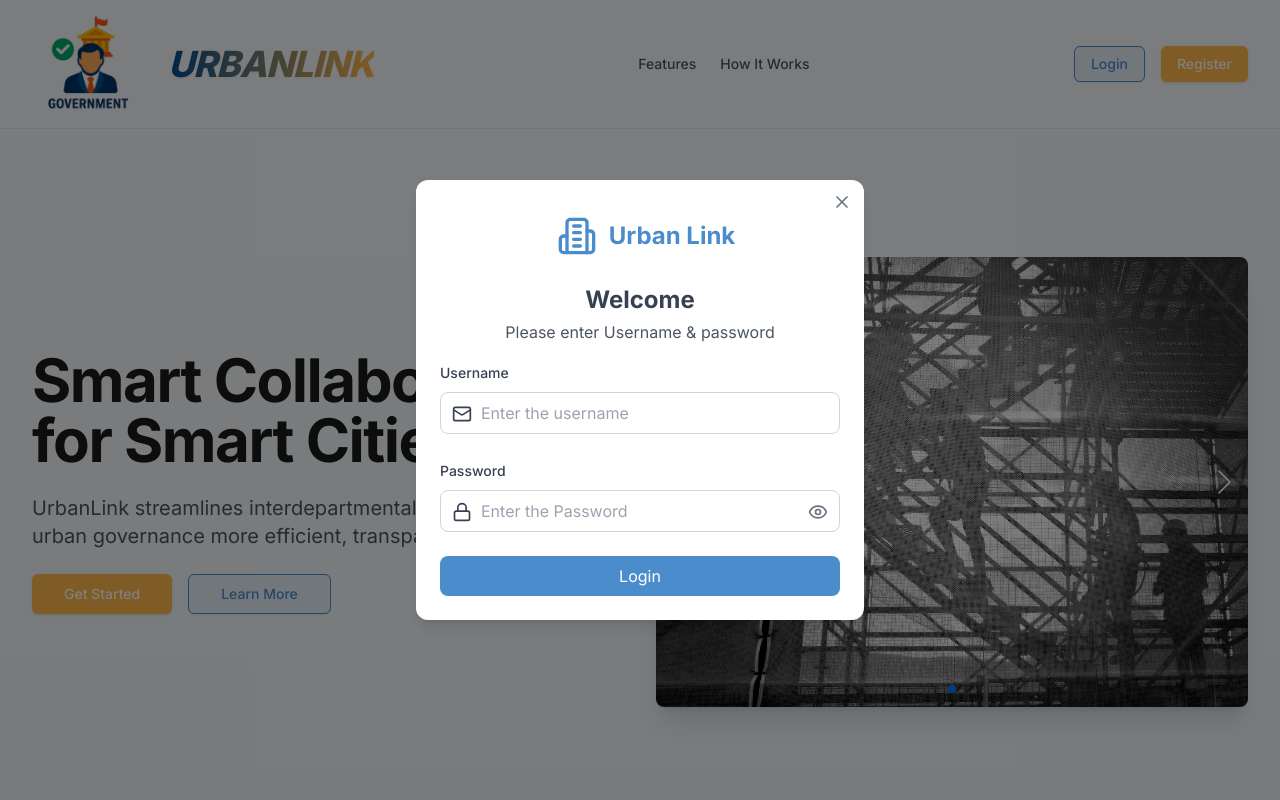
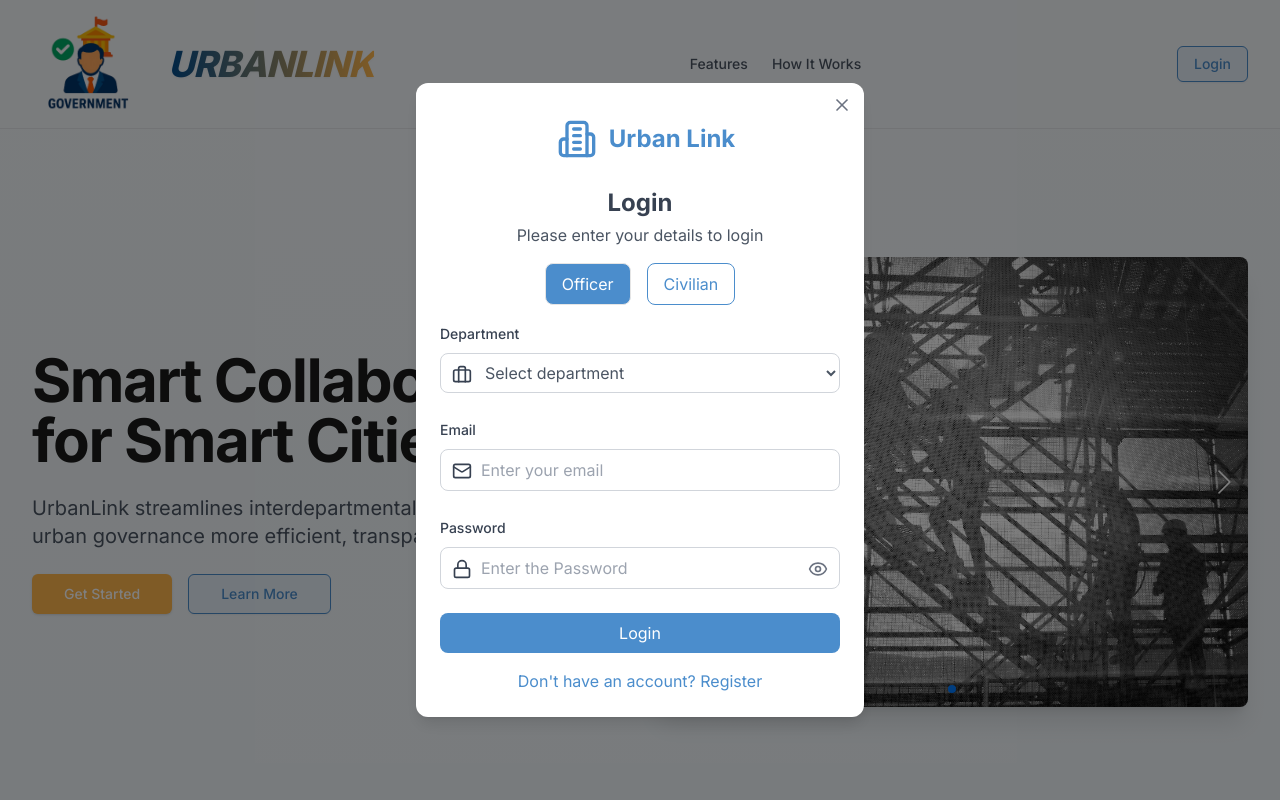
Before and after one commit to Tejasvi5504/Urban-link, a Next.js app: page / in a window 1280 px wide. Both pictures are taken after a click on the link "Login". Shown: the top 800 px of the page. Built offline with nearby package versions, Linux system fonts and the light colour scheme.

Commit message:
changed the login page

```diff
--- a/src/app/page.js
+++ b/src/app/page.js
@@ -65,9 +65,7 @@ export default function LandingPage() {
             <Button asChild variant="outline" className="border-[#4B8DCC] text-[#4B8DCC] bg-[#E6F0F9] hover:bg-[#4B8DCC] hover:text-white" onClick={() => setIsLoginModalHidden(false)}>
               <Link href="#">Login</Link>
             </Button>
-            <Button asChild className="bg-[#FFB74D] hover:bg-[#FFB74D]/90 text-white">
-              <Link href="/register">Register</Link>
-            </Button>
+
           </div>
 
           {/* Mobile Menu Button */}
--- a/src/components/LoginModal.jsx
+++ b/src/components/LoginModal.jsx
@@ -2,10 +2,27 @@
 
 import { useState } from "react"
 import { useRouter } from "next/navigation"
-import { Mail, Lock, Building2, Eye, EyeOff, X } from "lucide-react"
+import { Mail, Lock, Building2, Eye, EyeOff, X, Briefcase, User } from "lucide-react"
+
+const departments = [
+  "Water Supply",
+  "Sanitation",
+  "Public Works",
+  "Electricity",
+  "Transport",
+  "Health",
+  "Education",
+  "Fire Department",
+  "Police",
+  "Parks & Recreation"
+]
 
 export default function LoginModal({ isHidden, setIsHidden }) {
-  const [username, setUsername] = useState("")
+  const [isLogin, setIsLogin] = useState(true)
+  const [userType, setUserType] = useState("officer") // "officer" or "civilian"
+  const [department, setDepartment] = useState("")
+  const [email, setEmail] = useState("")
+  const [userId, setUserId] = useState("")
   const [password, setPassword] = useState("")
   const [showPassword, setShowPassword] = useState(false)
   const [error, setError] = useState("")
@@ -15,8 +32,9 @@ export default function LoginModal({ isHidden, setIsHidden }) {
 
   const handleClose = () => {
     setIsHidden(true)
-    // Reset form state when closing
-    setUsername("")
+    setDepartment("")
+    setEmail("")
+    setUserId("")
     setPassword("")
     setError("")
   }
@@ -25,20 +43,53 @@ export default function LoginModal({ isHidden, setIsHidden }) {
     e.preventDefault()
     setIsLoading(true)
     setError("")
-
     try {
-      // Check credentials immediately
-      if (username === "officer" && password === "urban123") {
-        // Hide modal and redirect in sequence
+      if (userType === "officer") {
+        // Replace with your real officer authentication logic
+        if (email === "officer@gmail.com" && password === "1234" && department === "Water Supply") {
           setIsHidden(true)
-        // Use push to maintain navigation history
           router.push("/dashboard")
         } else {
-        setError("Invalid username or password.")
+          setError("All officer fields are required.")
+        }
+      } else {
+        // Civilian login
+        if (userId && password) {
+          setIsHidden(true)
+          router.push("/dashboard")
+        } else {
+          setError("User ID and password are required.")
+        }
       }
     } catch (err) {
-      console.error("Login failed:", err)
       setError("Something went wrong. Try again.")
+    } finally {
+      setIsLoading(false)
+    }
+  }
+
+  const handleRegister = async (e) => {
+    e.preventDefault()
+    setIsLoading(true)
+    setError("")
+    try {
+      if (userType === "officer") {
+        if (department && email && password) {
+          setIsHidden(true)
+          router.push("/dashboard")
+        } else {
+          setError("All officer fields are required.")
+        }
+      } else {
+        if (userId && password) {
+          setIsHidden(true)
+          router.push("/dashboard")
+        } else {
+          setError("User ID and password are required.")
+        }
+      }
+    } catch (err) {
+      setError("Registration failed. Try again.")
     } finally {
       setIsLoading(false)
     }
@@ -69,29 +120,88 @@ export default function LoginModal({ isHidden, setIsHidden }) {
             </div>
           </div>
 
+
           {/* Header */}
           <div className="text-center mb-4">
-            <h2 className="text-2xl font-bold text-gray-700 mb-1">Welcome</h2>
-            <p className="text-gray-600">Please enter Username & password</p>
+            <h2 className="text-2xl font-bold text-gray-700 mb-1">
+              {isLogin ? "Login" : "Register"}
+            </h2>
+            <p className="text-gray-600">
+              {isLogin ? "Please enter your details to login" : "Fill in the details to register"}
+            </p>
           </div>
 
-          {/* Login Form */}
-          <form onSubmit={handleLogin} className="space-y-6">
+           {/* User Type Toggle */}
+          <div className="flex justify-center mb-4 gap-4">
+            <button
+              className={`px-4 py-2 rounded-lg border ${userType === "officer" ? "bg-[#4B8DCC] text-white" : "bg-white text-[#4B8DCC] border-[#4B8DCC]"}`}
+              onClick={() => { setUserType("officer"); setError(""); }}
+              type="button"
+            >
+              Officer
+            </button>
+            <button
+              className={`px-4 py-2 rounded-lg border ${userType === "civilian" ? "bg-[#4B8DCC] text-white" : "bg-white text-[#4B8DCC] border-[#4B8DCC]"}`}
+              onClick={() => { setUserType("civilian"); setError(""); }}
+              type="button"
+            >
+              Civilian
+            </button>
+          </div>
+
+
+          {/* Login/Register Form */}
+          <form onSubmit={isLogin ? handleLogin : handleRegister} className="space-y-6">
+            {userType === "officer" && (
               <div className="space-y-2">
-              <label className="text-sm font-medium text-gray-700">Username</label>
+                <label className="text-sm font-medium text-gray-700">Department</label>
+                <div className="relative">
+                  <Briefcase className="w-5 h-5 text-gray-700 absolute left-3 top-3" />
+                  <select
+                    value={department}
+                    onChange={(e) => setDepartment(e.target.value)}
+                    className="w-full pl-10 pr-4 py-2 border border-gray-300 rounded-lg text-gray-600 bg-white/90 focus:ring-2 focus:ring-[#004B8D] focus:border-[#004B8D]"
+                    required
+                  >
+                    <option value="">Select department</option>
+                    {departments.map((dept) => (
+                      <option key={dept} value={dept}>{dept}</option>
+                    ))}
+                  </select>
+                </div>
+              </div>
+            )}
+            {userType === "officer" ? (
+              <div className="space-y-2">
+                <label className="text-sm font-medium text-gray-700">Email</label>
                 <div className="relative">
                   <Mail className="w-5 h-5 text-gray-700 absolute left-3 top-3" />
                   <input
-                  type="text"
-                  value={username}
-                  onChange={(e) => setUsername(e.target.value)}
+                    type="email"
+                    value={email}
+                    onChange={(e) => setEmail(e.target.value)}
                     className="w-full pl-10 pr-4 py-2 border border-gray-300 rounded-lg text-gray-600 bg-white/90 focus:ring-2 focus:ring-[#004B8D] focus:border-[#004B8D] placeholder:text-gray-400"
-                  placeholder="Enter the username"
+                    placeholder="Enter your email"
                     required
                   />
                 </div>
               </div>
-
+            ) : (
+              <div className="space-y-2">
+                <label className="text-sm font-medium text-gray-700">User ID</label>
+                <div className="relative">
+                  <User className="w-5 h-5 text-gray-700 absolute left-3 top-3" />
+                  <input
+                    type="text"
+                    value={userId}
+                    onChange={(e) => setUserId(e.target.value)}
+                    className="w-full pl-10 pr-4 py-2 border border-gray-300 rounded-lg text-gray-600 bg-white/90 focus:ring-2 focus:ring-[#004B8D] focus:border-[#004B8D] placeholder:text-gray-400"
+                    placeholder="Enter your User ID"
+                    required
+                  />
+                </div>
+              </div>
+            )}
             <div className="space-y-2">
               <label className="text-sm font-medium text-gray-700">Password</label>
               <div className="relative">
@@ -117,13 +227,12 @@ export default function LoginModal({ isHidden, setIsHidden }) {
                 </button>
               </div>
             </div>
-
             <button
               type="submit"
               disabled={isLoading}
               className="w-full bg-[#4B8DCC] text-white py-2 px-4 rounded-lg hover:bg-[#4B8DCC]/90 focus:ring-4 focus:ring-[#4B8DCC]/30 disabled:opacity-50"
             >
-              {isLoading ? "Logging in..." : "Login"}
+              {isLoading ? (isLogin ? "Logging in..." : "Registering...") : (isLogin ? "Login" : "Register")}
             </button>
           </form>
 
@@ -133,6 +242,22 @@ export default function LoginModal({ isHidden, setIsHidden }) {
               <p className="text-center">{error}</p>
             </div>
           )}
+
+          {/* Toggle Login/Register */}
+          <div className="mt-4 text-center">
+            <button
+              type="button"
+              className="text-[#4B8DCC] hover:underline"
+              onClick={() => {
+                setIsLogin(!isLogin)
+                setError("")
+              }}
+            >
+              {isLogin
+                ? "Don't have an account? Register"
+                : "Already have an account? Login"}
+            </button>
+          </div>
         </div>
       </div>
     )
```
Lines whose indentation alone changed are shown as unchanged.
